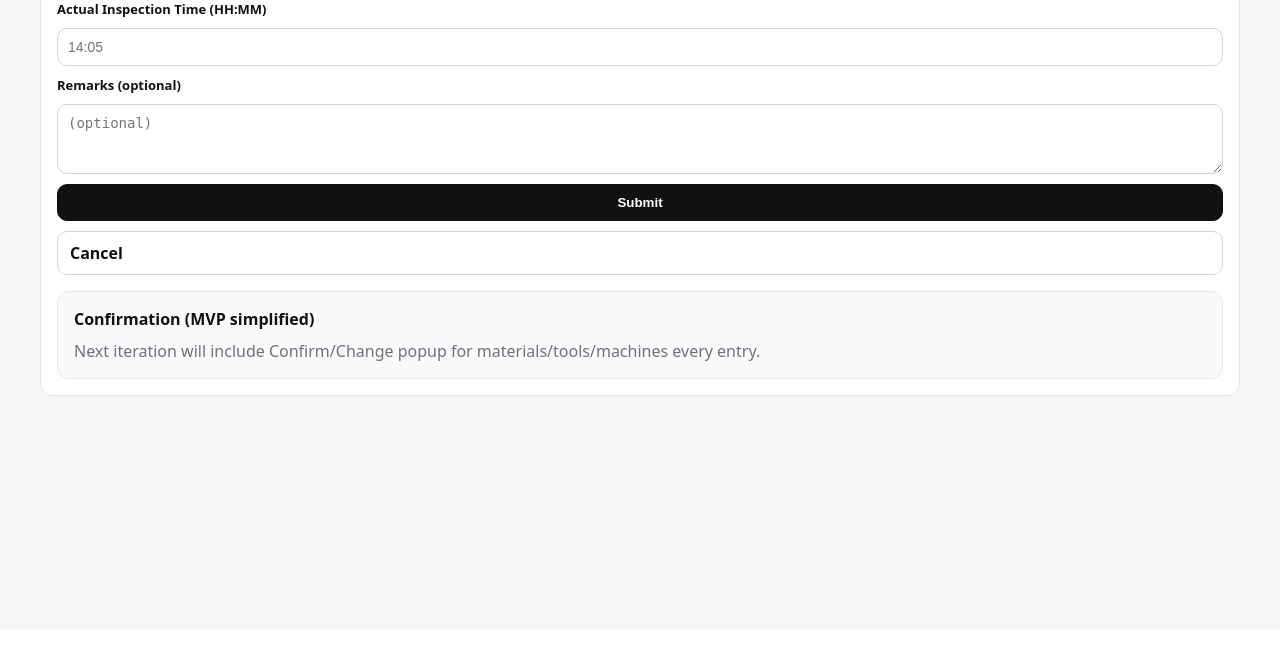
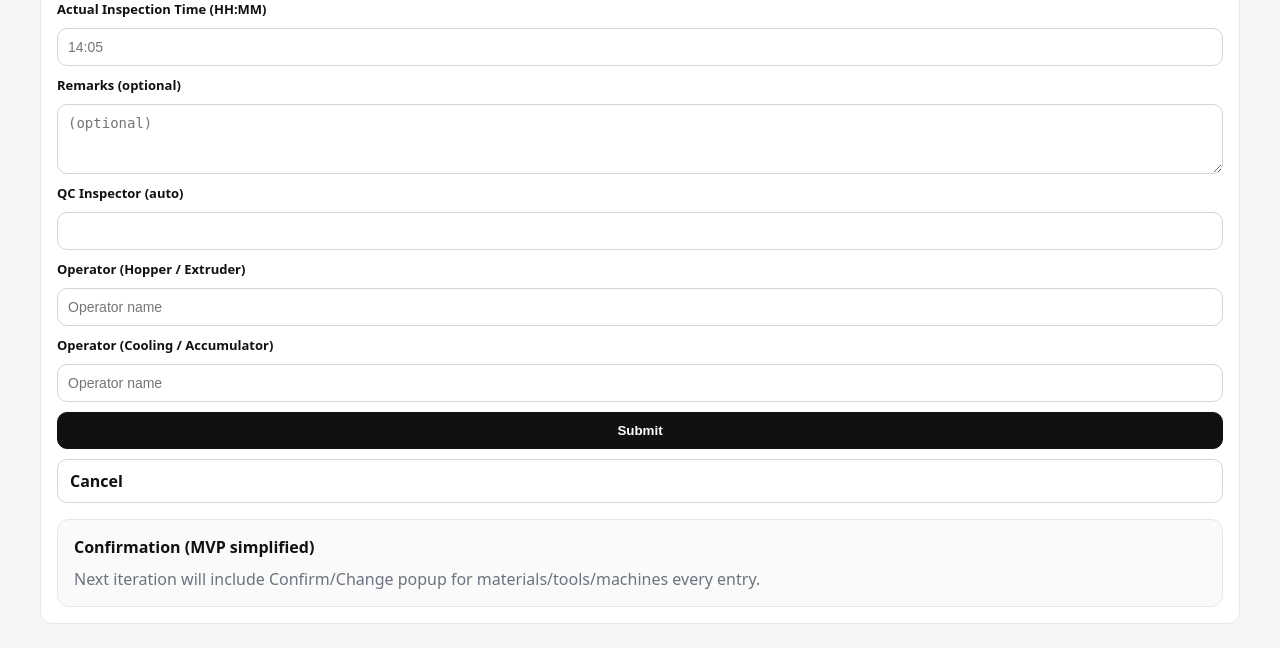
Before and after one commit to paintgree/inspection-erp-liner, a FastAPI app: template app/templates/entry_new.html in a window 1280 px wide. Shown: the part 170-818 px from the top of the page. Before the commit the page ends 566 px from the top, so only its background shows below. Run offline with FastAPI, Linux system fonts and the light colour scheme; the template is opened without the code that fills it, so the values that code supplies are empty.

Commit message:
Update entry_new.html

```diff
--- a/app/templates/entry_new.html
+++ b/app/templates/entry_new.html
@@ -11,6 +11,15 @@
     <label>Remarks (optional)</label>
     <textarea name="remark" rows="3" placeholder="(optional)"></textarea>
 
+    <label>QC Inspector (auto)</label>
+    <input value="{{ user.name }}" disabled />
+
+    <label>Operator (Hopper / Extruder)</label>
+    <input name="op1" placeholder="Operator name" />
+
+    <label>Operator (Cooling / Accumulator)</label>
+    <input name="op2" placeholder="Operator name" />
+
     <button class="btn primary" type="submit">Submit</button>
     <a class="btn" href="/runs/{{ run.id }}">Cancel</a>
   </form>
```
